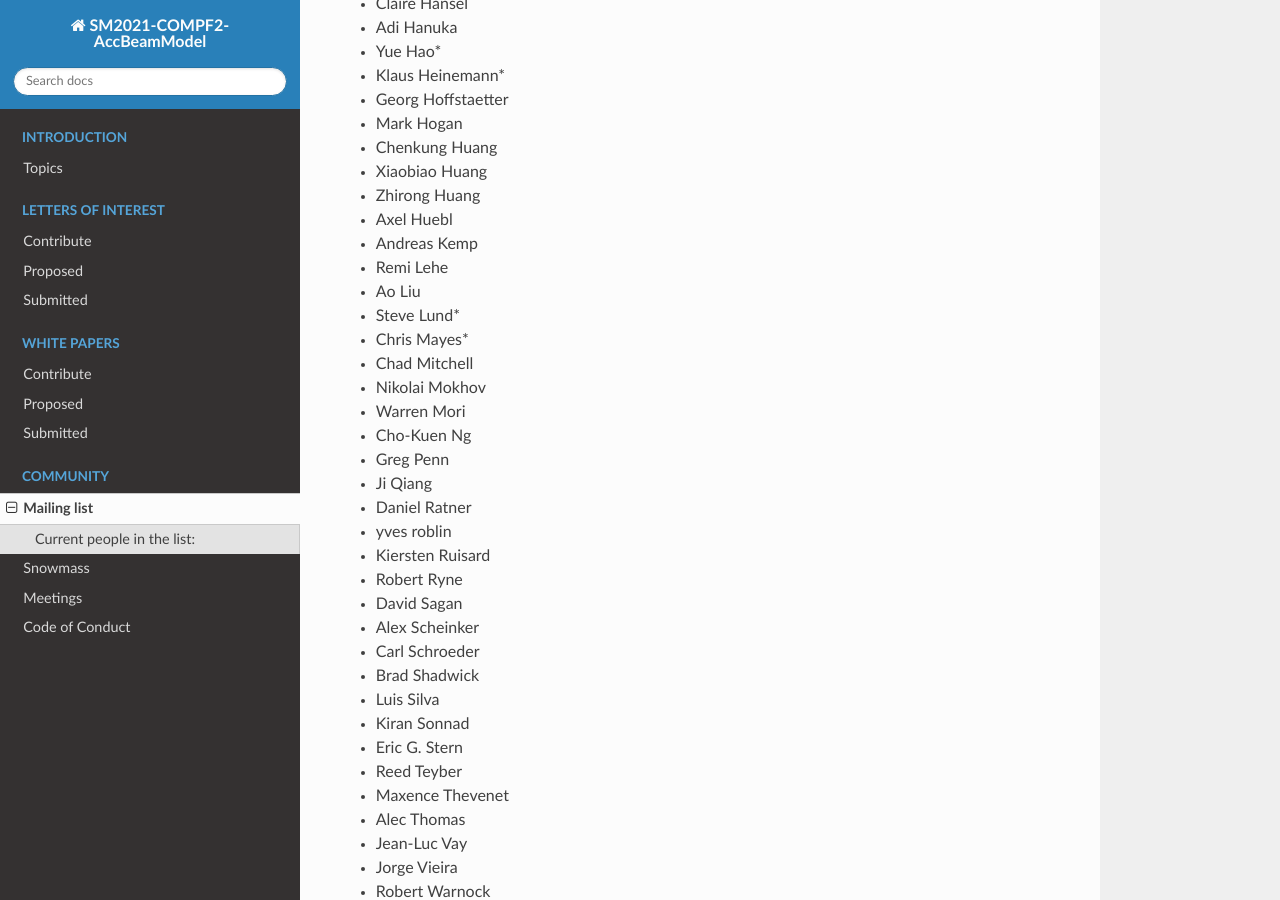
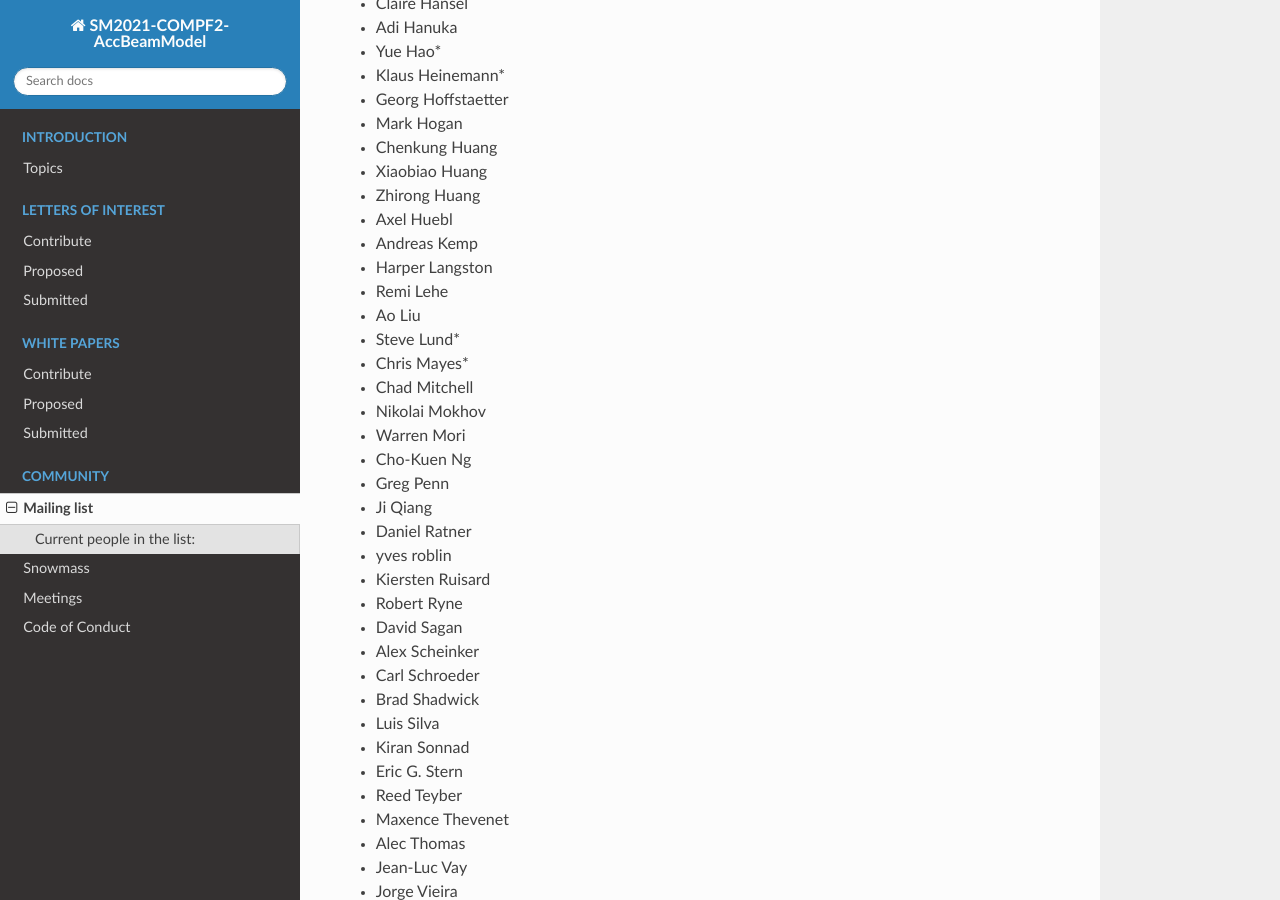
Before and after one commit to snowmass-compf2-accbeammodel/snowmass-compf2-accbeammodel.github.io, a Sphinx documentation site: the page built from docs/source/community/contact.rst, in a window 1280 px wide and 900 px high, scrolled down 1064 px. Built offline with Sphinx 7.4.7 and the Read the Docs theme 2.0.0, drawn with Linux system fonts in a browser that asks for light colours.

Commit message:
Updated list.

```diff
--- a/docs/source/community/contact.rst
+++ b/docs/source/community/contact.rst
@@ -50,6 +50,7 @@ Current people in the list:
 * Zhirong Huang
 * Axel Huebl
 * Andreas Kemp
+* Harper Langston
 * Remi Lehe
 * Ao Liu
 * Steve Lund*
```
